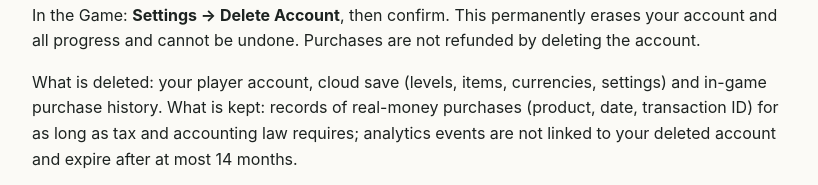
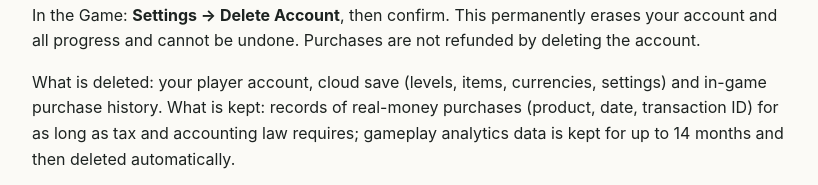
Before and after one commit to Polygon-River/polygon-river.github.io, a plain HTML site: page support.html in a window 1280 px wide. Shown: the part 1016-1201 px from the top of the page, without its empty margins (228-1046 px from the left). Drawn offline with Linux system fonts and the light colour scheme.

Commit message:
Support: precise analytics retention wording

```diff
--- a/support.html
+++ b/support.html
@@ -42,7 +42,7 @@
 
 <h3 id="delete">How do I delete my account?</h3>
 <p>In the Game: <strong>Settings → Delete Account</strong>, then confirm. This permanently erases your account and all progress and cannot be undone. Purchases are not refunded by deleting the account.</p>
-<p>What is deleted: your player account, cloud save (levels, items, currencies, settings) and in-game purchase history. What is kept: records of real-money purchases (product, date, transaction ID) for as long as tax and accounting law requires; analytics events are not linked to your deleted account and expire after at most 14 months.</p>
+<p>What is deleted: your player account, cloud save (levels, items, currencies, settings) and in-game purchase history. What is kept: records of real-money purchases (product, date, transaction ID) for as long as tax and accounting law requires; gameplay analytics data is kept for up to 14 months and then deleted automatically.</p>
 <p>Can't open the Game? Email <a href="mailto:szymonk134@gmail.com?subject=Delete%20my%20Reel%20Runner%20account">szymonk134@gmail.com</a> with the subject "Delete my Reel Runner account" and the Apple or Google account you signed in with (or your device model and the approximate date you started playing). We delete the account within 30 days and confirm by email.</p>
 
 <p class="muted"><a href="privacy.html">Privacy Policy</a></p>
```
